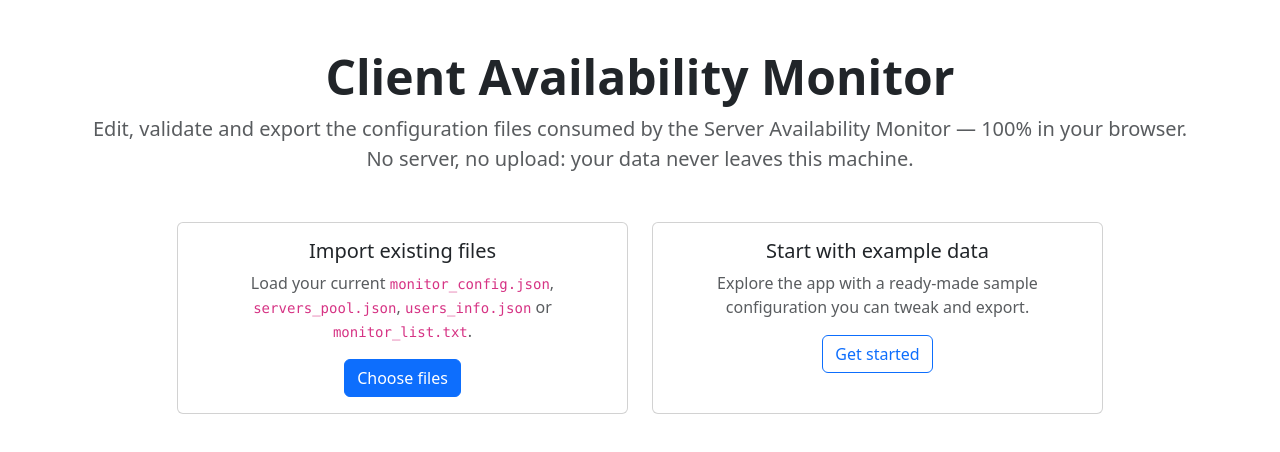
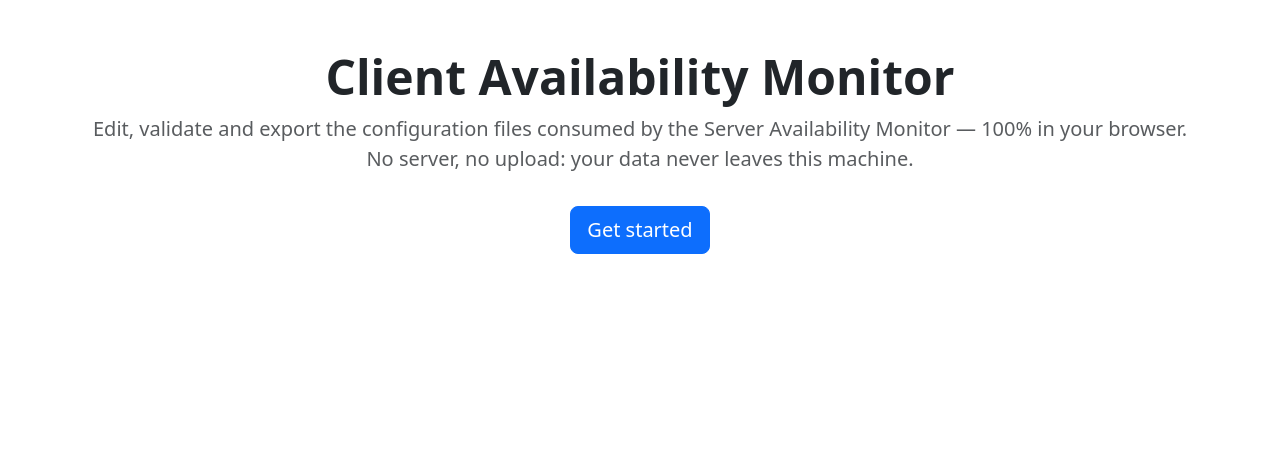
Before and after one commit to davidsantana06/client-availability-monitor, an Angular app: page / in a window 1280 px wide. Shown: the top 452 px of the page. Built offline with nearby package versions, Linux system fonts and the light colour scheme.

Commit message:
refactor: simplify home to a single call-to-action

```diff
--- a/src/app/components/home/home.component.html
+++ b/src/app/components/home/home.component.html
@@ -5,45 +5,6 @@
       Edit, validate and export the configuration files consumed by the Server Availability Monitor
       — 100% in your browser. No server, no upload: your data never leaves this machine.
     </p>
-  </div>
-
-  <div
-    *ngIf="message"
-    class="alert alert-dismissible"
-    [ngClass]="'alert-' + message.type"
-    role="alert"
-  >
-    <div *ngFor="let line of message.lines">{{ line }}</div>
-    <button type="button" class="btn-close" (click)="dismiss()" aria-label="Close"></button>
-  </div>
-
-  <div class="row g-4 justify-content-center">
-    <div class="col-md-5">
-      <div class="card h-100 text-center">
-        <div class="card-body">
-          <h2 class="h5 card-title">Import existing files</h2>
-          <p class="card-text text-muted">
-            Load your current <code>monitor_config.json</code>, <code>servers_pool.json</code>,
-            <code>users_info.json</code> or <code>monitor_list.txt</code>.
-          </p>
-          <label class="btn btn-primary mb-0">
-            Choose files
-            <input type="file" multiple accept=".json,.txt" (change)="import($event)" hidden />
-          </label>
-        </div>
-      </div>
-    </div>
-
-    <div class="col-md-5">
-      <div class="card h-100 text-center">
-        <div class="card-body">
-          <h2 class="h5 card-title">Start with example data</h2>
-          <p class="card-text text-muted">
-            Explore the app with a ready-made sample configuration you can tweak and export.
-          </p>
-          <a class="btn btn-outline-primary" routerLink="/monitor-config">Get started</a>
-        </div>
-      </div>
-    </div>
+    <a class="btn btn-primary btn-lg mt-3" routerLink="/monitor-config">Get started</a>
   </div>
 </div>
--- a/src/app/components/home/home.component.ts
+++ b/src/app/components/home/home.component.ts
@@ -1,35 +1,7 @@
-import { Component, inject } from '@angular/core';
-import { Router } from '@angular/router';
-
-import { ExportService, ImportMessage } from '../../services/export.service';
+import { Component } from '@angular/core';
 
 @Component({
   selector: 'app-home',
   templateUrl: './home.component.html',
 })
-export class HomeComponent {
-  private readonly exportService = inject(ExportService);
-  private readonly router = inject(Router);
-
-  message: ImportMessage | null = null;
-
-  async import(event: Event): Promise<void> {
-    const input = event.target as HTMLInputElement;
-    const files = Array.from(input.files ?? []);
-    input.value = '';
-    if (files.length === 0) return;
-
-    const result = await this.exportService.importFiles(files);
-    const hasIssues = result.unknown.length > 0 || result.failed.length > 0;
-    if (hasIssues) {
-      this.message = this.exportService.summarizeImport(result);
-      return;
-    }
-
-    this.router.navigate(['/monitor-config']);
-  }
-
-  dismiss(): void {
-    this.message = null;
-  }
-}
+export class HomeComponent {}
```
